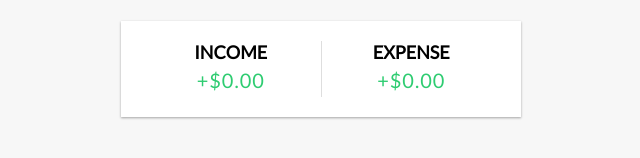
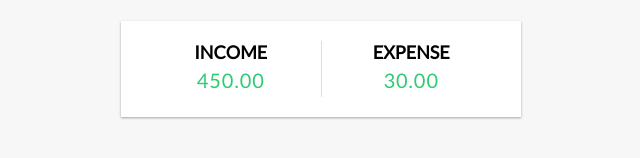
Before and after one commit to Patrick-Ngige/Expense-Tracker-, a React (Create React App) app: page / in a window 1280 px wide. Shown: the part 150-308 px from the top of the page, without its empty margins (319-959 px from the left). Built offline with nearby package versions, Linux system fonts and the light colour scheme.

Commit message:
making the income & expense dynamic

```diff
--- a/src/components/IncomeExpenses.js
+++ b/src/components/IncomeExpenses.js
@@ -1,15 +1,28 @@
-import React from 'react';
+import React, { useContext } from 'react';
+import { GlobalContext } from '../context/GlobalState';
 
 export const IncomeExpenses = () => {
+  const { transactions } = useContext(GlobalContext);
+
+  const amounts = transactions.map(transaction => transaction.amount);
+
+  const income = amounts
+    .filter(item => item > 0)
+    .reduce((acc, item) => (acc += item), 0)
+    .toFixed(2);
+
+  const expense = (
+    amounts.filter(item => item < 0).reduce((acc, item) => (acc += item), 0) * -1).toFixed(2);
+
   return (
     <div className="inc-exp-container">
       <div>
         <h4>Income</h4>
-        <p className="money plus">+$0.00</p>
+        <p className="money plus">{income}</p>
       </div>
       <div>
         <h4>Expense</h4>
-        <p className="money plus">+$0.00</p>
+        <p className="money plus">{expense}</p>
       </div>
     </div>
   )
```
